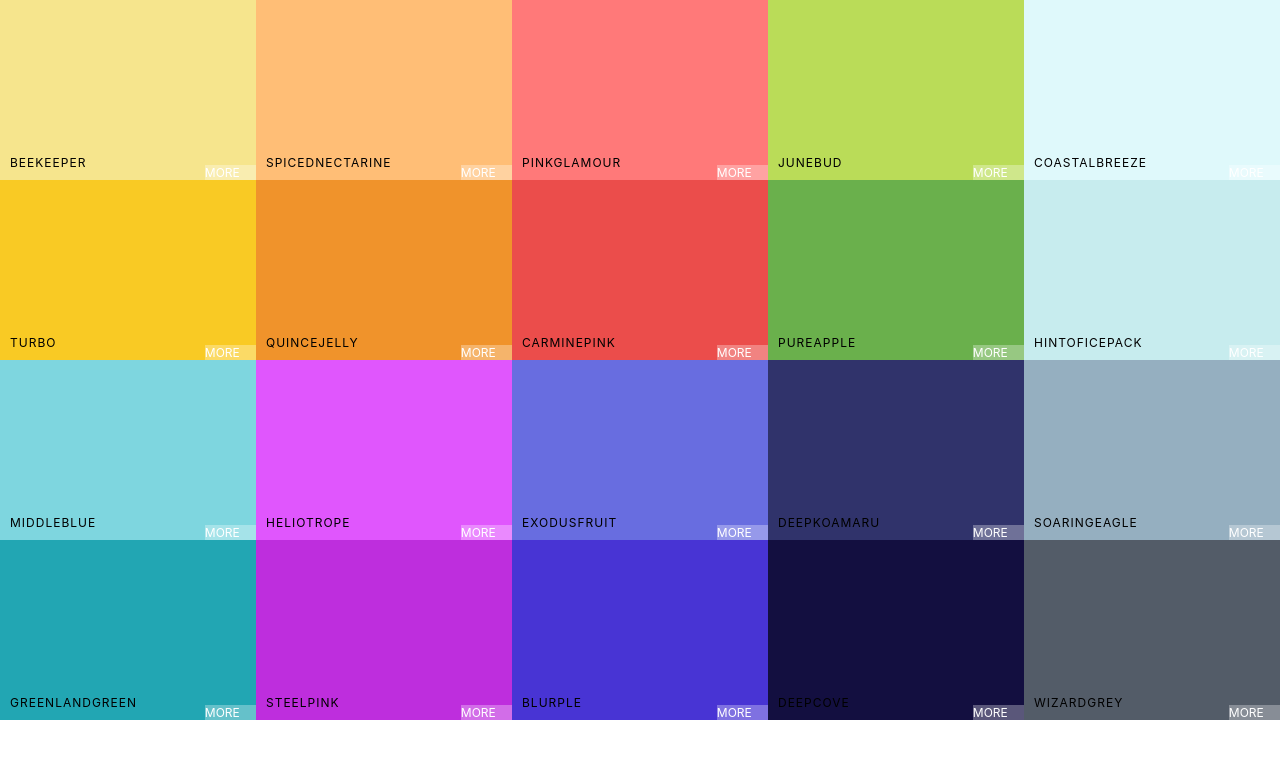
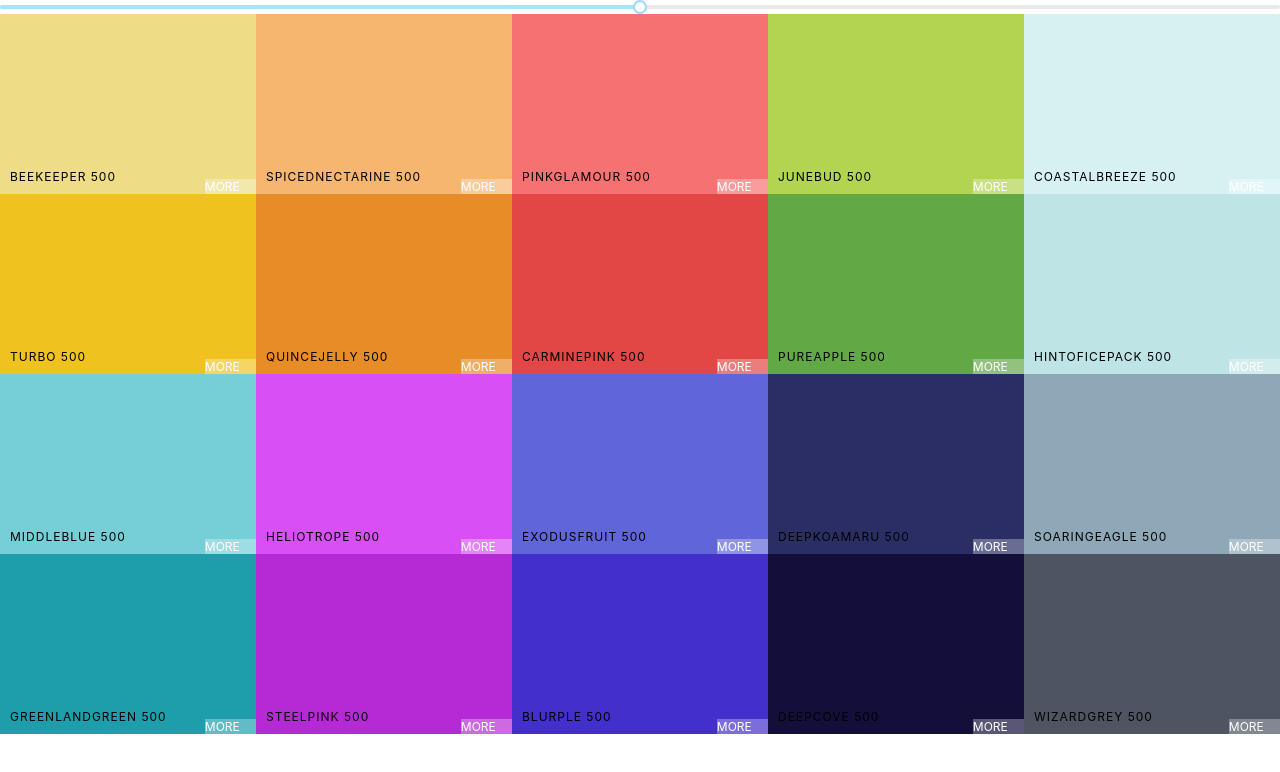
Before and after one commit to timwbodine/color-palette, a React (Create React App) app: page / in a window 1280 px wide. Shown: the top 772 px of the page. Built offline with nearby package versions, Linux system fonts and the light colour scheme.

Commit message:
Add color slider

```diff
--- a/package.json
+++ b/package.json
@@ -7,6 +7,7 @@
     "@testing-library/react": "^9.3.2",
     "@testing-library/user-event": "^7.1.2",
     "chroma-js": "^2.1.0",
+    "rc-slider": "^8.7.1",
     "react": "^16.12.0",
     "react-copy-to-clipboard": "^5.0.2",
     "react-dom": "^16.12.0",
--- a/src/App.js
+++ b/src/App.js
@@ -7,7 +7,7 @@
   console.log(palette);
   return (
     <div className="App">
-      <Palette {...seedColors[4]} />
+      <Palette palette={palette} />
     </div>
   );
 }
--- a/src/Palette.js
+++ b/src/Palette.js
@@ -1,15 +1,34 @@
 import React, { Component } from 'react';
 import ColorBox from './ColorBox';
 import './Palette.css';
+import Slider from 'rc-slider';
+import 'rc-slider/assets/index.css';
 
 class Palette extends Component {
+    constructor(props) {
+        super(props);
+        this.state={level:500};
+        this.changeLevel = this.changeLevel.bind(this);
+    }
+    changeLevel(level) {
+        this.setState({level:level});
+    }
     render() {
-       const colorBoxes = this.props.colors.map(color => (
-           <ColorBox background={color.color} name={color.name} />
+        const {colors} = this.props.palette;
+        const {level} = this.state
+        const colorBoxes = colors[level].map(color => (
+            <ColorBox background={color.hex} name={color.name} />
         ));
         return (
         //    Navbar goes here
             <div className="Palette">
+                <Slider
+                    defaultValue={500}
+                    min={100}
+                    max={900}
+                    step={100}
+                    onAfterChange={this.changeLevel}
+                />
                 <div className="Palette-colors">
                     {colorBoxes}
                 </div>
```
Lines whose indentation alone changed are shown as unchanged.
